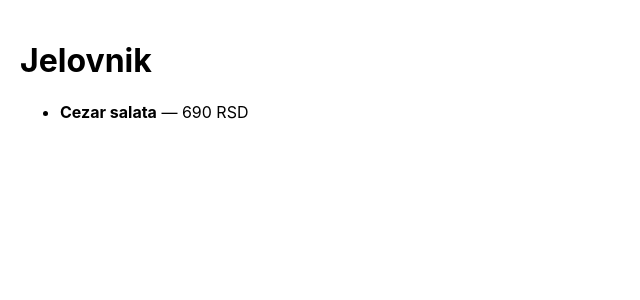
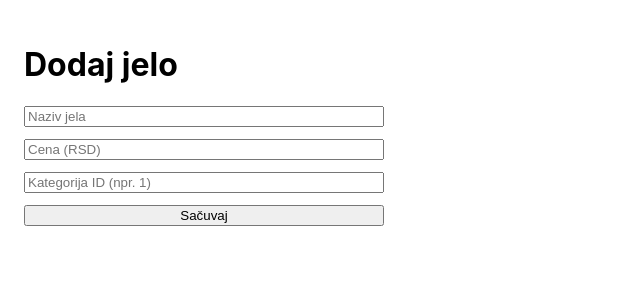
Before and after one commit to ilijamihajlovic6117/restaurant-menu-app, a React (Create React App) app: page /dodaj in a window 1280 px wide. Shown: the top 300 px of the page, without its empty margins (0-640 px from the left). Built offline with nearby package versions, Linux system fonts and the light colour scheme; data requests are answered from the project's data file.

Commit message:
Dodato dodavanje i brisanje jela (CREATE i DELETE)

```diff
--- a/src/App.js
+++ b/src/App.js
@@ -1,7 +1,14 @@
+import { BrowserRouter, Routes, Route } from "react-router-dom";
 import MenuList from "./pages/MenuList";
+import AddItem from "./pages/AddItem";
 
-function App() {
-  return <MenuList />;
+export default function App() {
+  return (
+    <BrowserRouter>
+      <Routes>
+        <Route path="/" element={<MenuList />} />
+        <Route path="/dodaj" element={<AddItem />} />
+      </Routes>
+    </BrowserRouter>
+  );
 }
-
-export default App;
--- /dev/null
+++ b/src/pages/AddItem.jsx
@@ -0,0 +1,58 @@
+import { useState } from "react";
+import { useNavigate } from "react-router-dom";
+import { api } from "../services/api";
+
+export default function AddItem() {
+  const [name, setName] = useState("");
+  const [price, setPrice] = useState("");
+  const [categoryId, setCategoryId] = useState("");
+
+  const navigate = useNavigate();
+
+  const handleSubmit = async (e) => {
+    e.preventDefault();
+
+    if (!name.trim() || !price || !categoryId) {
+      alert("Popuni sva polja.");
+      return;
+    }
+
+    await api.post("/items", {
+      name: name.trim(),
+      price: Number(price),
+      categoryId: Number(categoryId),
+    });
+
+    navigate("/");
+  };
+
+  return (
+    <div style={{ padding: 24 }}>
+      <h1>Dodaj jelo</h1>
+
+      <form onSubmit={handleSubmit} style={{ display: "grid", gap: 12, maxWidth: 360 }}>
+        <input
+          placeholder="Naziv jela"
+          value={name}
+          onChange={(e) => setName(e.target.value)}
+        />
+
+        <input
+          placeholder="Cena (RSD)"
+          type="number"
+          value={price}
+          onChange={(e) => setPrice(e.target.value)}
+        />
+
+        <input
+          placeholder="Kategorija ID (npr. 1)"
+          type="number"
+          value={categoryId}
+          onChange={(e) => setCategoryId(e.target.value)}
+        />
+
+        <button type="submit">Sačuvaj</button>
+      </form>
+    </div>
+  );
+}
--- a/src/pages/MenuList.jsx
+++ b/src/pages/MenuList.jsx
@@ -1,16 +1,30 @@
 import { useEffect, useState } from "react";
+import { Link } from "react-router-dom";
 import { api } from "../services/api";
 
 export default function MenuList() {
   const [items, setItems] = useState([]);
 
+  const loadItems = () => {
+    api.get("/items").then((res) => setItems(res.data));
+  };
+
   useEffect(() => {
-    api.get("/items").then((res) => setItems(res.data));
+    loadItems();
   }, []);
+
+  const handleDelete = async (id) => {
+    if (!window.confirm("Da li si siguran da želiš da obrišeš jelo?")) return;
+
+    await api.delete(`/items/${id}`);
+    loadItems();
+  };
 
   return (
     <div style={{ padding: 20 }}>
       <h1>Jelovnik</h1>
+
+      <Link to="/dodaj">+ Dodaj jelo</Link>
 
       {items.length === 0 ? (
         <p>Nema stavki u jelovniku.</p>
@@ -19,6 +33,12 @@ export default function MenuList() {
           {items.map((x) => (
             <li key={x.id}>
               <b>{x.name}</b> — {x.price} RSD
+              <button
+                onClick={() => handleDelete(x.id)}
+                style={{ marginLeft: 10 }}
+              >
+                Obriši
+              </button>
             </li>
           ))}
         </ul>
```
Also changed, not shown: db.json (+35 -6 lines).
